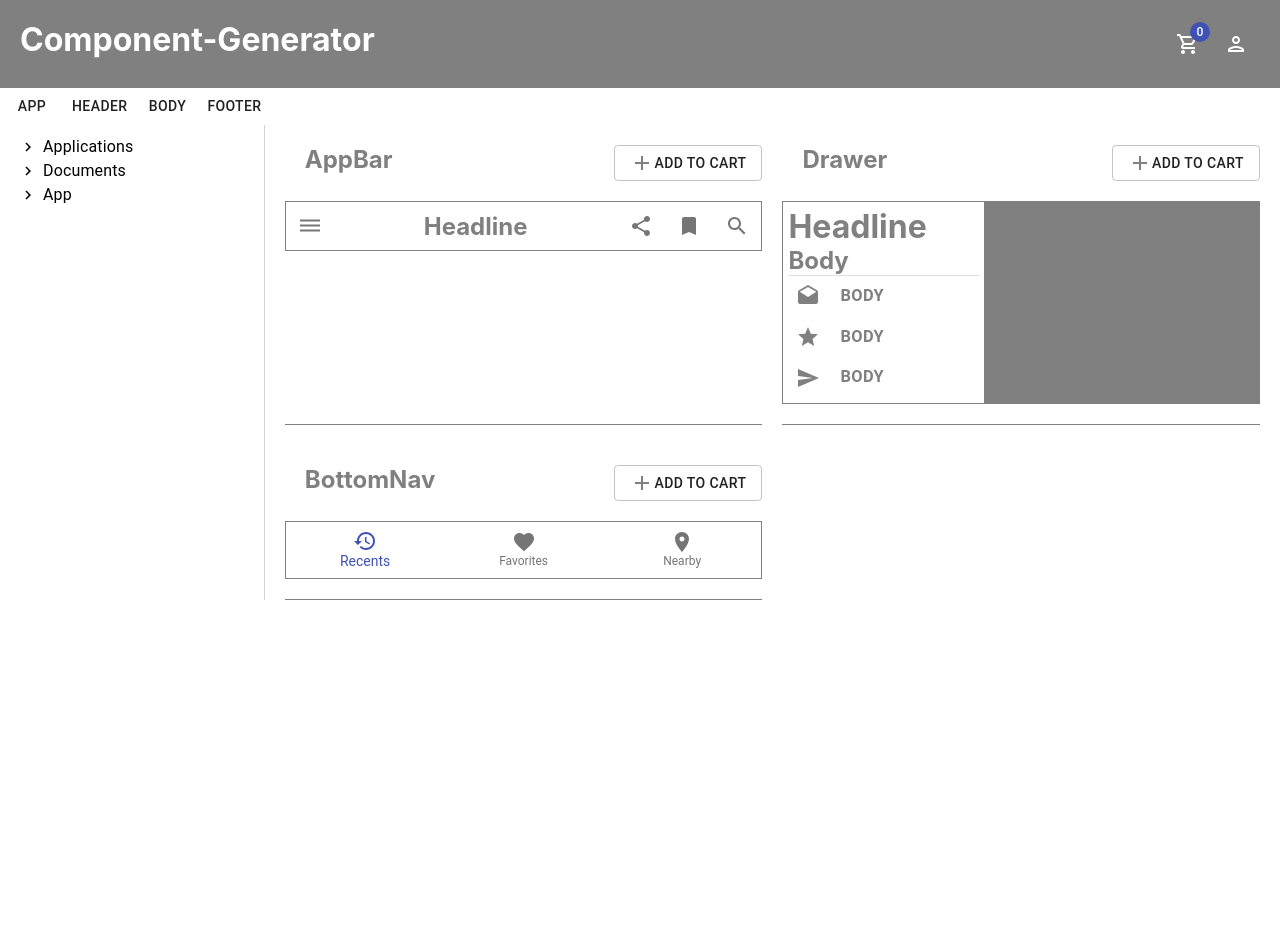
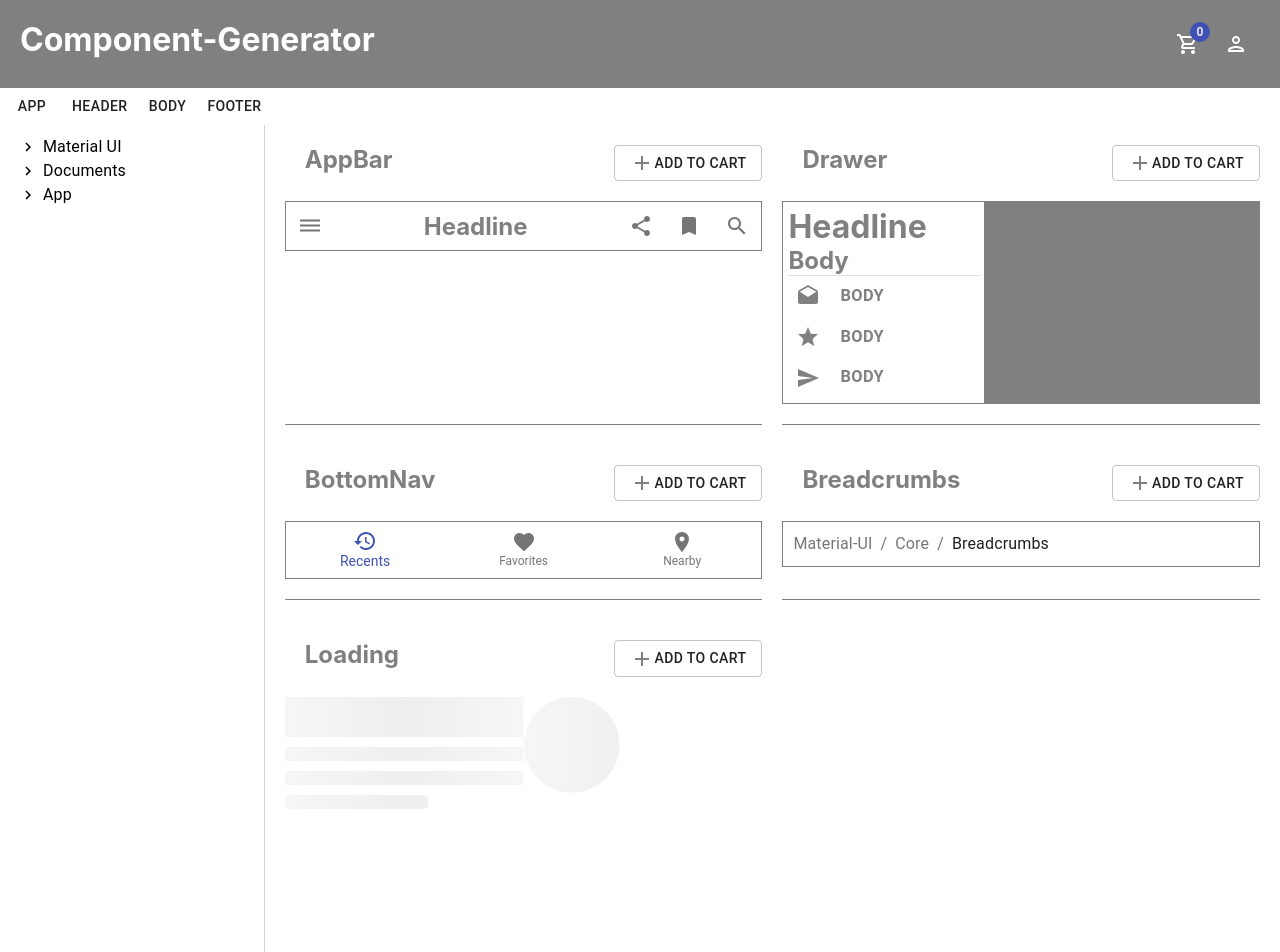
Before and after one commit to ucciqun/Component-Generator, a React (Create React App) app: page / in a window 1280 px wide. Shown: the top 952 px of the page. Before the commit the page ends 800 px from the top, so only its background shows below. Built offline with nearby package versions, Linux system fonts and the light colour scheme.

Commit message:
add components

```diff
--- a/package.json
+++ b/package.json
@@ -10,6 +10,7 @@
     "@testing-library/react": "^9.3.2",
     "@testing-library/user-event": "^7.1.2",
     "react": "^16.13.1",
+    "react-content-loader": "^5.1.1",
     "react-dom": "^16.13.1",
     "react-router-dom": "^5.2.0",
     "react-scripts": "3.4.3"
--- a/src/App.css
+++ b/src/App.css
@@ -1,3 +1,7 @@
-.app__body {
+.app__root {
   display: flex;
 }
+.app__body {
+  max-width: 1500px;
+  margin: 0 auto;
+}
--- a/src/App.js
+++ b/src/App.js
@@ -18,13 +18,14 @@ function App() {
       <CartItem.Provider value={[item, setItem]}>
         <Router>
           <Header />
+          <div className="app__body">
             <Switch>
               <Route exact path="/">
                 <Button>App</Button>
                 <Button>Header</Button>
                 <Button>Body</Button>
                 <Button>Footer </Button>
-              <div className="app__body">
+                <div className="app__root">
                   <Nav className="app__nav" />
                   <Store className="app__store" />
                 </div>
@@ -33,6 +34,7 @@ function App() {
                 <Cart />
               </Route>
             </Switch>
+          </div>
         </Router>
       </CartItem.Provider>
     </div>
--- a/src/Nav.js
+++ b/src/Nav.js
@@ -16,14 +16,14 @@ const Nav = () => {
         defaultCollapseIcon={<ExpandMoreIcon />}
         defaultExpandIcon={<ChevronRightIcon />}
       >
-        <TreeItem nodeId="1" label="Applications">
+        <TreeItem nodeId="1" label="Material UI">
           <TreeItem
             nodeId="2"
-            label="Calendar"
+            label="AppBar"
             onClick={() => setCode(`import calender`)}
           />
-          <TreeItem nodeId="3" label="Chrome" />
-          <TreeItem nodeId="4" label="Webstorm" />
+          <TreeItem nodeId="3" label="Drawer" />
+          <TreeItem nodeId="4" label="BottomNav" />
         </TreeItem>
         <TreeItem nodeId="5" label="Documents">
           <TreeItem nodeId="10" label="OSS" />
--- a/src/Store.css
+++ b/src/Store.css
@@ -11,3 +11,8 @@
     grid-template-columns: 1fr 1fr;
   }
 }
+@media screen and (min-width: 1300px) {
+  .store {
+    grid-template-columns: 1fr 1fr 1fr;
+  }
+}
--- a/src/Store.js
+++ b/src/Store.js
@@ -6,7 +6,9 @@ import { CartItem } from "./App";
 import AppBar from "./components/AppBar";
 import Drawer from "./components/Drawer";
 import BottomNav from "./components/BottomNav";
+import Breadcrumbs from "./components/Breadcrumbs";
 import Component from "./components/Component";
+import Loading from "./components/Loading";
 
 const Store = () => {
   const [item, setItem] = useContext(CartItem);
@@ -21,6 +23,12 @@ const Store = () => {
       <Component title="BottomNav">
         <BottomNav />
       </Component>
+      <Component title="Breadcrumbs">
+        <Breadcrumbs />
+      </Component>
+      <Component title="Loading">
+        <Loading />
+      </Component>
     </div>
   );
 };
--- /dev/null
+++ b/src/components/Breadcrumbs.css
@@ -0,0 +1,4 @@
+.breadcrumbs {
+  border: solid 1px gray;
+  padding: 10px;
+}
--- /dev/null
+++ b/src/components/Breadcrumbs.js
@@ -0,0 +1,18 @@
+import React from "react";
+import "./Breadcrumbs.css";
+import BreadcrumbsComponent from "@material-ui/core/Breadcrumbs";
+import Link from "@material-ui/core/Link";
+import { Typography } from "@material-ui/core";
+
+const Breadcrumbs = () => {
+  return (
+    <BreadcrumbsComponent aria-label="breadcrumb" className="breadcrumbs">
+      <Link color="inherit">Material-UI</Link>
+
+      <Link color="inherit">Core</Link>
+      <Typography color="textPrimary">Breadcrumbs</Typography>
+    </BreadcrumbsComponent>
+  );
+};
+
+export default Breadcrumbs;
--- /dev/null
+++ b/src/components/Loading.css
@@ -0,0 +1,13 @@
+.loading {
+  width: 100%;
+  height: 150px;
+}
+.loading__text {
+  width: 100%;
+}
+.loading__textEnd {
+  width: 60%;
+}
+.loadingContainer {
+  display: flex;
+}
--- /dev/null
+++ b/src/components/Loading.js
@@ -0,0 +1,32 @@
+import React from "react";
+import "./Loading.css";
+import ContentLoader from "react-content-loader";
+
+const Loading = () => {
+  return (
+    <div className="loadingContainer">
+      <ContentLoader
+        className="loading"
+        viewBox="0 0 100 150"
+        preserveAspectRatio="none"
+      >
+        <rect x="0" y="0" height="40" width="100" />
+        <rect x="0" y="50" height="14" className="loading__text" />
+        <rect x="0" y="74" height="14" className="loading__text" />
+        <rect
+          x="0"
+          y="98"
+          rx="3"
+          ry="3"
+          height="14"
+          className="loading__textEnd"
+        />
+      </ContentLoader>
+      <ContentLoader viewBox="0 0 100 100">
+        <circle cx="20" cy="20" r="20" />
+      </ContentLoader>
+    </div>
+  );
+};
+
+export default Loading;
```
Also changed, not shown: 1 other file (tests, documents, lock files or other folders). Lines whose indentation alone changed are shown as unchanged.
